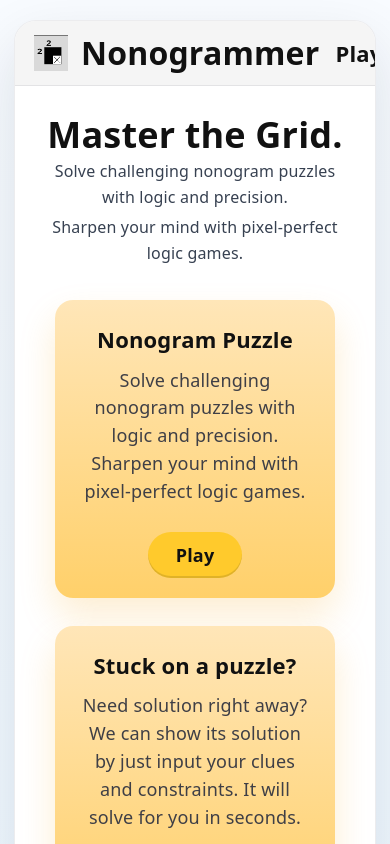
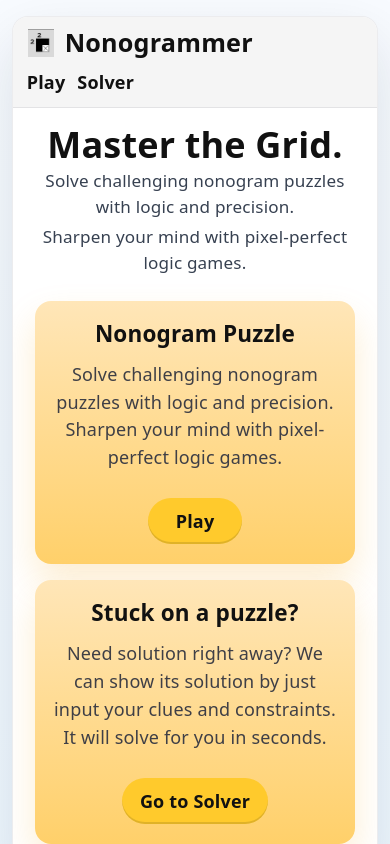
Before and after one commit to nemoirisgurl/nonogram-game, a React (Vite) app: page / in a window 390 px wide. Shown: the top 844 px of the page. Built offline with nearby package versions, Linux system fonts and the light colour scheme.

Commit message:
viewport for smaller device

```diff
--- a/src/App.css
+++ b/src/App.css
@@ -4,12 +4,5 @@
   align-items: center;
   gap: 24px;
   min-height: 100svh;
-  padding: 32px 20px 40px;
+  padding: clamp(16px, 3vw, 32px) clamp(10px, 3vw, 20px) clamp(24px, 4vw, 40px);
 }
-
-@media (max-width: 768px) {
-  #center {
-    padding: 20px 14px 28px;
-    gap: 18px;
-  }
-}
--- a/src/component/navbar.jsx
+++ b/src/component/navbar.jsx
@@ -3,8 +3,9 @@ const topBarStyle = {
   display: "flex",
   alignItems: "center",
   justifyContent: "space-between",
-  gap: 16,
-  padding: "14px 18px",
+  gap: 12,
+  flexWrap: "wrap",
+  padding: "clamp(12px, 2.5vw, 14px) clamp(14px, 3vw, 18px)",
   background: "#f5f5f5",
   borderBottom: "1px solid rgba(15, 23, 42, 0.08)",
 };
@@ -12,14 +13,16 @@ const topBarStyle = {
 const brandStyle = {
   display: "flex",
   alignItems: "center",
-  gap: 12,
+  gap: 10,
   textDecoration: "none",
+  minWidth: 0,
+  flex: "1 1 240px",
 };
 
 const linkStyle = {
   color: "#111111",
   textDecoration: "none",
-  fontSize: 22,
+  fontSize: "clamp(1rem, 2.8vw, 1.375rem)",
   fontWeight: 700,
 };
 
@@ -30,14 +33,22 @@ export default function Navbar() {
         <img
           src={logo}
           alt="Nonogrammer logo"
-          style={{ width: 36, height: 36, objectFit: "contain", flexShrink: 0 }}
+          style={{ width: "clamp(28px, 6vw, 36px)", height: "clamp(28px, 6vw, 36px)", objectFit: "contain", flexShrink: 0 }}
         />
-        <span style={{ fontSize: 32, fontWeight: 800, color: "#111111", lineHeight: 1 }}>
+        <span
+          style={{
+            fontSize: "clamp(1.4rem, 4.8vw, 2rem)",
+            fontWeight: 800,
+            color: "#111111",
+            lineHeight: 1,
+            whiteSpace: "nowrap",
+          }}
+        >
           Nonogrammer
         </span>
       </a>
 
-      <nav style={{ display: "flex", alignItems: "center", gap: 24 }}>
+      <nav style={{ display: "flex", alignItems: "center", gap: "clamp(12px, 3vw, 24px)", flexWrap: "wrap", justifyContent: "flex-end" }}>
         <a href="#/play" style={linkStyle}>
           Play
         </a>
--- a/src/component/nonogram.jsx
+++ b/src/component/nonogram.jsx
@@ -39,8 +39,9 @@ export default function Nonogram({ size = 5, playerName = "", hintLimit = null,
   const [isCrossHovered, setIsCrossHovered] = useState(false);
   const maxRowClues = Math.max(...puzzle.rowClues.map((clue) => clue.length));
   const maxColClues = Math.max(...puzzle.colClues.map((clue) => clue.length));
-  const maxBoardWidth = Math.min(viewportSize.w * 0.52, 620);
-  const maxBoardHeight = Math.min(viewportSize.h * 0.58, 620);
+  const isCompactViewport = viewportSize.w < 820;
+  const maxBoardWidth = Math.min(viewportSize.w * (isCompactViewport ? 0.84 : 0.52), 620);
+  const maxBoardHeight = Math.min(viewportSize.h * (isCompactViewport ? 0.48 : 0.58), 620);
   const gridSize = useMemo(() => {
     const totalHorizontalCells = puzzle.size + maxRowClues;
     const totalVerticalCells = puzzle.size + maxColClues;
@@ -381,16 +382,16 @@ export default function Nonogram({ size = 5, playerName = "", hintLimit = null,
     <section
       style={{
         display: "grid",
-        gridTemplateColumns: "repeat(auto-fit, minmax(280px, 1fr))",
-        gap: 28,
+        gridTemplateColumns: "repeat(auto-fit, minmax(min(100%, 280px), 1fr))",
+        gap: "clamp(18px, 4vw, 28px)",
         alignItems: "start",
       }}
     >
       <div style={{ display: "grid", justifyItems: "center", gap: 12 }}>
         <div
           style={{
-            padding: 18,
-            borderRadius: 18,
+            padding: "clamp(10px, 3vw, 18px)",
+            borderRadius: "clamp(14px, 3vw, 18px)",
             background: "#ffffff",
             boxShadow: "0 18px 40px rgba(15, 23, 42, 0.08)",
             overflow: "auto",
@@ -411,7 +412,7 @@ export default function Nonogram({ size = 5, playerName = "", hintLimit = null,
             style={{ cursor: didWin ? "default" : "crosshair", display: "block" }}
           />
         </div>
-        <p style={{ fontSize: 14, color: "#5b6473", textAlign: "center" }}>
+        <p style={{ fontSize: "clamp(0.8rem, 2.6vw, 0.875rem)", color: "#5b6473", textAlign: "center" }}>
           Left click uses the selected tool. Right click always places a cross.
         </p>
       </div>
@@ -419,27 +420,27 @@ export default function Nonogram({ size = 5, playerName = "", hintLimit = null,
       <aside
         style={{
           display: "grid",
-          gap: 18,
-          padding: "28px 22px",
-          borderRadius: 22,
+          gap: "clamp(14px, 3vw, 18px)",
+          padding: "clamp(16px, 4vw, 28px) clamp(14px, 4vw, 22px)",
+          borderRadius: "clamp(16px, 3vw, 22px)",
           background: "#d7f1ff",
           boxShadow: "0 18px 40px rgba(56, 189, 248, 0.18)",
         }}
       >
         <div style={{ display: "grid", gap: 10 }}>
           <div style={{ display: "grid", gridTemplateColumns: "auto 1fr", gap: 8, alignItems: "baseline" }}>
-            <strong style={{ fontSize: 22, color: "#111111" }}>Player:</strong>
-            <span style={{ color: "#5b6473", fontSize: 18 }}>{playerName || "Your Username..."}</span>
+            <strong style={{ fontSize: "clamp(1.1rem, 3.6vw, 1.375rem)", color: "#111111" }}>Player:</strong>
+            <span style={{ color: "#5b6473", fontSize: "clamp(0.95rem, 3vw, 1.125rem)" }}>{playerName || "Your Username..."}</span>
           </div>
           <div style={{ display: "grid", gridTemplateColumns: "auto 1fr", gap: 8, alignItems: "baseline" }}>
-            <strong style={{ fontSize: 22, color: "#111111" }}>Time:</strong>
-            <span style={{ color: "#5b6473", fontSize: 18 }}>{formatTime(elapsedSeconds)}</span>
+            <strong style={{ fontSize: "clamp(1.1rem, 3.6vw, 1.375rem)", color: "#111111" }}>Time:</strong>
+            <span style={{ color: "#5b6473", fontSize: "clamp(0.95rem, 3vw, 1.125rem)" }}>{formatTime(elapsedSeconds)}</span>
           </div>
         </div>
 
-        <div style={{ display: "grid", gridTemplateColumns: "1fr 1fr", gap: 16 }}>
+        <div style={{ display: "grid", gridTemplateColumns: "repeat(auto-fit, minmax(120px, 1fr))", gap: 16 }}>
           <div style={{ display: "grid", gap: 10 }}>
-            <strong style={{ fontSize: 22, color: "#111111" }}>Mode</strong>
+            <strong style={{ fontSize: "clamp(1.1rem, 3.6vw, 1.375rem)", color: "#111111" }}>Mode</strong>
             <div style={{ display: "flex", gap: 8, flexWrap: "wrap" }}>
               <button
                 type="button"
@@ -461,8 +462,8 @@ export default function Nonogram({ size = 5, playerName = "", hintLimit = null,
           </div>
 
           <div style={{ display: "grid", gap: 10 }}>
-            <strong style={{ fontSize: 22, color: "#111111" }}>Hints</strong>
-            <span style={{ color: "#5b6473", fontSize: 16 }}>
+            <strong style={{ fontSize: "clamp(1.1rem, 3.6vw, 1.375rem)", color: "#111111" }}>Hints</strong>
+            <span style={{ color: "#5b6473", fontSize: "clamp(0.9rem, 2.8vw, 1rem)" }}>
               {hintCap === null ? "Unlimited hints" : `${hintsRemaining}/${hintCap}`}
             </span>
             <button
--- a/src/pages/Game.jsx
+++ b/src/pages/Game.jsx
@@ -6,7 +6,7 @@ const shellStyle = {
   margin: "0 auto",
   background: "#ffffff",
   border: "1px solid rgba(15, 23, 42, 0.08)",
-  borderRadius: 22,
+  borderRadius: "clamp(16px, 3vw, 22px)",
   boxShadow: "0 24px 60px rgba(15, 23, 42, 0.12)",
   overflow: "hidden",
 };
@@ -15,7 +15,7 @@ export default function Game({ playerName, size, hintLimit, onAbandon }) {
   return (
     <section style={shellStyle}>
       <Navbar />
-      <div style={{ padding: "30px clamp(16px, 4vw, 36px) 36px" }}>
+      <div style={{ padding: "clamp(18px, 4vw, 30px) clamp(12px, 4vw, 36px) clamp(20px, 5vw, 36px)" }}>
         <Nonogram size={size} playerName={playerName} hintLimit={hintLimit} onAbandon={onAbandon} />
       </div>
     </section>
--- a/src/pages/GameSetup.jsx
+++ b/src/pages/GameSetup.jsx
@@ -6,19 +6,19 @@ const shellStyle = {
   margin: "0 auto",
   background: "#ffffff",
   border: "1px solid rgba(15, 23, 42, 0.08)",
-  borderRadius: 22,
+  borderRadius: "clamp(16px, 3vw, 22px)",
   boxShadow: "0 24px 60px rgba(15, 23, 42, 0.12)",
   overflow: "hidden",
 };
 
 const fieldStyle = {
   width: "100%",
-  padding: "12px 14px",
+  padding: "clamp(10px, 2.8vw, 12px) clamp(12px, 3vw, 14px)",
   borderRadius: 999,
   border: "1.5px solid rgba(15, 23, 42, 0.18)",
   background: "#ffffff",
   color: "#111111",
-  fontSize: 15,
+  fontSize: "clamp(0.95rem, 2.8vw, 1rem)",
   outline: "none",
 };
 
@@ -46,16 +46,16 @@ export default function GameSetup({ initialName = "", initialSize = 5, initialHi
           });
         }}
         style={{
-          margin: 24,
+          margin: "clamp(14px, 3vw, 24px)",
           padding: "30px clamp(18px, 4vw, 36px)",
           background: "#d7f1ff",
-          borderRadius: 18,
+          borderRadius: "clamp(16px, 3vw, 18px)",
           display: "grid",
-          gap: 22,
+          gap: "clamp(18px, 4vw, 22px)",
         }}
       >
         <div>
-          <h1 style={{ margin: 0, fontSize: 34, color: "#111111" }}>Game Setup</h1>
+          <h1 style={{ margin: 0, fontSize: "clamp(1.7rem, 5vw, 2.125rem)", color: "#111111" }}>Game Setup</h1>
         </div>
 
         <div
@@ -127,7 +127,7 @@ export default function GameSetup({ initialName = "", initialSize = 5, initialHi
                 background: canStart ? (isStartHovered ? "#e3b11f" : "#ffca2c") : "#f1d88a",
                 color: "#111111",
                 fontWeight: 800,
-                fontSize: 16,
+                fontSize: "clamp(0.95rem, 3vw, 1rem)",
                 cursor: canStart ? "pointer" : "not-allowed",
                 boxShadow: "inset 0 -2px 0 rgba(0, 0, 0, 0.12)",
                 transform: canStart ? "scale(1.02)" : "none",
--- a/src/pages/Home.jsx
+++ b/src/pages/Home.jsx
@@ -6,18 +6,18 @@ const shellStyle = {
   margin: "0 auto",
   background: "#ffffff",
   border: "1px solid rgba(15, 23, 42, 0.08)",
-  borderRadius: 22,
+  borderRadius: "clamp(16px, 3vw, 22px)",
   boxShadow: "0 24px 60px rgba(15, 23, 42, 0.12)",
   overflow: "hidden",
 };
 
 const cardStyle = {
-  flex: "1 1 260px",
-  maxWidth: 280,
-  minHeight: 255,
+  flex: "1 1 240px",
+  maxWidth: 320,
+  minHeight: 240,
   background: "linear-gradient(180deg, #ffe6b8 0%, #ffd06a 100%)",
-  borderRadius: 18,
-  padding: "26px 22px 20px",
+  borderRadius: "clamp(16px, 3vw, 18px)",
+  padding: "clamp(20px, 4vw, 26px) clamp(18px, 4vw, 22px) 20px",
   textAlign: "center",
   boxShadow: "0 18px 36px rgba(245, 158, 11, 0.18)",
 };
@@ -43,22 +43,22 @@ export default function Home() {
     <section style={shellStyle}>
       <Navbar />
 
-      <div style={{ padding: "36px 24px 44px" }}>
-        <div style={{ textAlign: "center", maxWidth: 620, margin: "0 auto 34px" }}>
+      <div style={{ padding: "clamp(24px, 5vw, 36px) clamp(16px, 4vw, 24px) clamp(28px, 6vw, 44px)" }}>
+        <div style={{ textAlign: "center", maxWidth: 620, margin: "0 auto clamp(24px, 5vw, 34px)" }}>
           <h1 style={{ margin: "0 0 10px", fontSize: "clamp(2rem, 4vw, 2.8rem)", color: "#111111" }}>
             Master the Grid.
           </h1>
-          <p style={{ margin: "0 0 4px", color: "#374151", fontSize: 16 }}>
+          <p style={{ margin: "0 0 4px", color: "#374151", fontSize: "clamp(0.95rem, 2.8vw, 1rem)" }}>
             Solve challenging nonogram puzzles with logic and precision.
           </p>
-          <p style={{ margin: 0, color: "#374151", fontSize: 16 }}>
+          <p style={{ margin: 0, color: "#374151", fontSize: "clamp(0.95rem, 2.8vw, 1rem)" }}>
             Sharpen your mind with pixel-perfect logic games.
           </p>
         </div>
 
-        <div style={{ display: "flex", justifyContent: "center", gap: 28, flexWrap: "wrap" }}>
+        <div style={{ display: "flex", justifyContent: "center", gap: "clamp(16px, 4vw, 28px)", flexWrap: "wrap" }}>
           <article style={cardStyle}>
-            <h2 style={{ margin: "0 0 14px", fontSize: 22, color: "#111111" }}>Nonogram Puzzle</h2>
+            <h2 style={{ margin: "0 0 14px", fontSize: "clamp(1.25rem, 3.5vw, 1.375rem)", color: "#111111" }}>Nonogram Puzzle</h2>
             <p style={{ margin: "0 0 26px", color: "#3f3f46", lineHeight: 1.55 }}>
               Solve challenging nonogram puzzles with logic and precision. Sharpen your mind with
               pixel-perfect logic games.
@@ -74,7 +74,7 @@ export default function Home() {
           </article>
 
           <article style={cardStyle}>
-            <h2 style={{ margin: "0 0 14px", fontSize: 22, color: "#111111" }}>Stuck on a puzzle?</h2>
+            <h2 style={{ margin: "0 0 14px", fontSize: "clamp(1.25rem, 3.5vw, 1.375rem)", color: "#111111" }}>Stuck on a puzzle?</h2>
             <p style={{ margin: "0 0 26px", color: "#3f3f46", lineHeight: 1.55 }}>
               Need solution right away? We can show its solution by just input your clues and constraints. It
               will solve for you in seconds.
```
